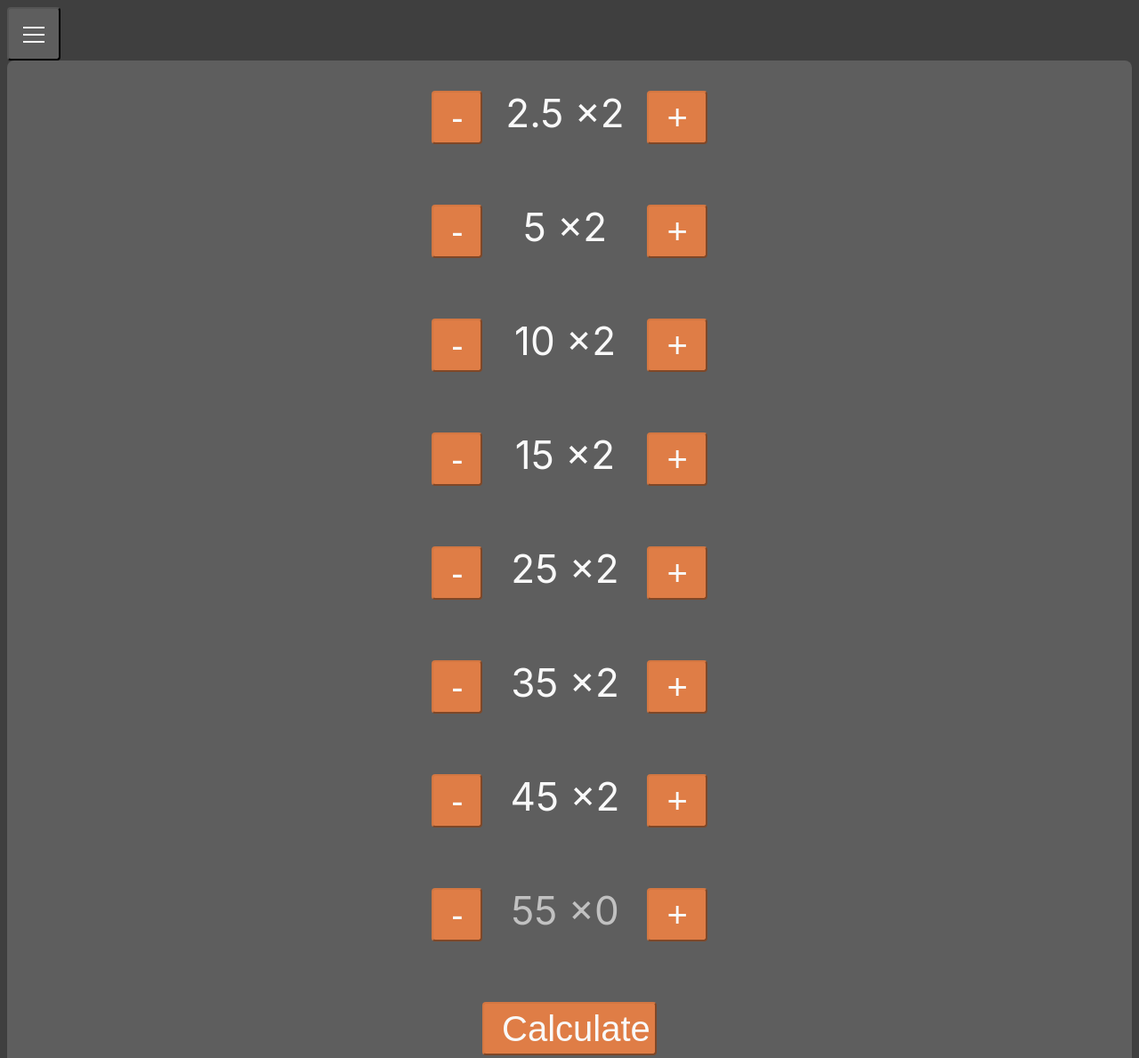
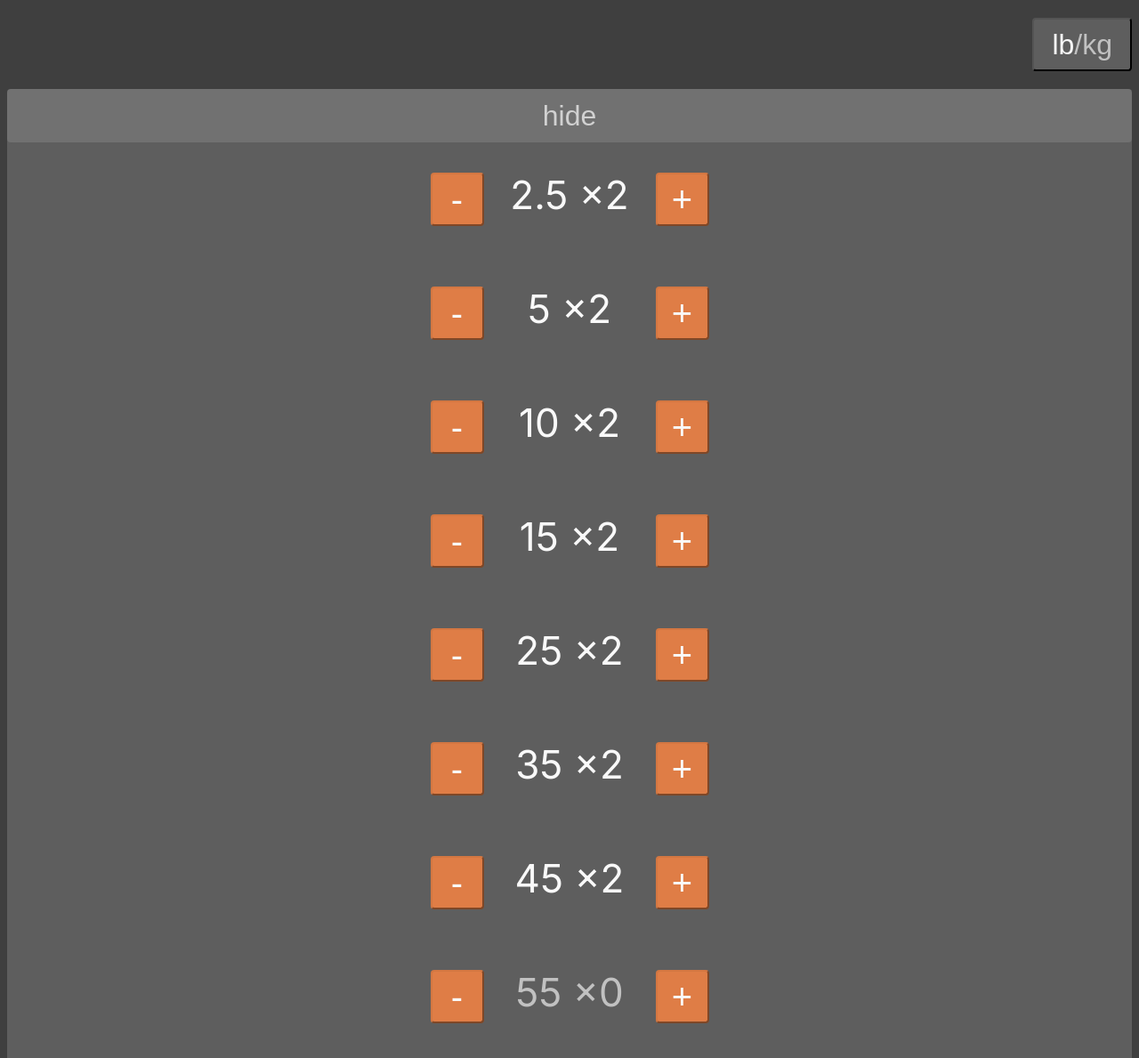
Before and after one commit to egrayum/Barbell-calculator, a plain HTML site: page index.html in a window 1280 px wide. Shown: the top 1189 px of the page at 89% size. Drawn offline with Linux system fonts and the light colour scheme.

Commit message:
Added kilogram option

```diff
--- a/index.html
+++ b/index.html
@@ -5,7 +5,8 @@
         <link rel="stylesheet" href="style.css">
         <link rel="stylesheet" href="https://fonts.googleapis.com/css?family=Inter">
         <script>
-            var page = 0; // 0=select weights, 1=list
+            var page = 0; // 0 = show, 1 = hide
+            var unit = 0; // 0 = pounds, 1 = kilos
             // available plates
             var plates = [ // 2.5, 5, 10, 15, 25, 35, 45
                 2,
@@ -23,13 +24,18 @@
             // hide/show plate selector
             function switch_page() {
                 page = (page + 1) % 2;
-                document.getElementById("selection_panel").hidden = page == 1 ? true : false;
+                document.getElementById("selection_subpanel").hidden = page == 1 ? true : false;
+                document.getElementById("menu_button").innerHTML = page == 1 ? "show" : "hide";
             };
 
             // change available plates
-            function add_remove_plate(weight, n, para_ref, w2) {
+            function add_remove_plate(weight, n, para_ref) {
                 // min of 0, max of 8
                 plates[weight] = Math.min(8, Math.max(0, plates[weight] + n));
+                // set label text
+                var pounds_label_list = ["2.5 x", "5 x", "10 x", "15 x", "25 x", "35 x", "45 x", "55 x"];
+                var kilos_label_list = ["1.25 x", "2.5 x", "5 x", "10 x", "15 x", "20 x", "25 x"];
+                var w2 = unit == 0 ? pounds_label_list[weight] : kilos_label_list[weight];
                 document.getElementById(para_ref).innerHTML = w2 + plates[weight];
                 // change text color
                 if (plates[weight] == 0) {
@@ -56,7 +62,7 @@
                 elements = 0;
 
                 // start at 50, loop through all multiples of 5 to get to 500, figure out if you can make each weight
-                for (let i = 5; i < 455; i += 5) {
+                for (let i = (unit == 0 ? 5 : 2.5); i < (unit == 0 ? 455 : 225); i += (unit == 0 ? 5 : 2.5)) {
 
                     //console.log("new weight: " + (i + 45));
 
@@ -65,8 +71,9 @@
 
                     // disposable plates array
                     var available_plates = [];
-                    for (j = 0; j < plates.length; j++) {
-                        var to_add = [2.5, 5, 10, 15, 25, 35, 45, 55][j];
+                    //console.log(plates.length - (unit == 0 ? 0 : 1));
+                    for (j = 0; j < plates.length - (unit == 0 ? 0 : 1); j++) {
+                        var to_add = unit == 0 ? [2.5, 5, 10, 15, 25, 35, 45, 55][j] : [1.25, 2.5, 5, 10, 15, 20, 25][j];
                         for (q = 0; q < plates[j]/2; q++) {
                             available_plates.push(to_add);
                         };
@@ -74,7 +81,7 @@
 
                     // number of total available plates
                     var avln = 0;
-                    for (q = 0; q < plates.length; q++) {
+                    for (q = 0; q < plates.length - (unit == 0 ? 0 : 1); q++) {
                         avln += plates[q]/2;
                     };
 
@@ -92,7 +99,7 @@
                         // find the biggest available plate less than remaining weight, that hasn't been tried before
                         for (q = 0; q < node_ref[1].length; q++) {
 
-                            //console.log("prospective weight " + node_ref[0] + "," + node_ref[1][node_ref[1].length - q - 1]);
+                                //console.log("prospective weight " + node_ref[0] + ", " + node_ref[1][node_ref[1].length - q - 1]);
 
                             if (node_ref[1][node_ref[1].length - q - 1] <= node_ref[2] && explored_nodes.includes(explored_nodes[current_index] + "," + node_ref[1][node_ref[1].length - q - 1]) == false) { // !! needs [0]'d somehow
 
@@ -128,6 +135,7 @@
                                     };
                                     // no non-dead end nodes? terminate
                                     if (w == explored_weights.length) {
+                                        //console.log("terminating");
                                         terminate = true;
                                     };
                                 };
@@ -151,7 +159,7 @@
 
                             // create weight display text
                             const p1 = document.createElement("p");
-                            const node1 = document.createTextNode(i + 45); // create text to attach to paragraph
+                            const node1 = document.createTextNode(i + (unit == 0 ? 45 : 20)); // create text to attach to paragraph
                             p1.appendChild(node1);
                             p1.setAttribute("class", "weight_display_text");
                             d1.appendChild(p1); // append to main div
@@ -211,70 +219,95 @@
             };
 
 
+            // change from lbs to kilos
+            function change_unit() {
+
+                unit = (unit + 1) % 2; // 0 = lb, 1 = kg
+                // change text color
+                document.getElementById("pounds").style.color = unit == 0 ? "#f9f9f9" : "#c1c1c1";
+                document.getElementById("kilos").style.color = unit == 1 ? "#f9f9f9" : "#c1c1c1";
+
+                // hide the 55lb element
+                document.getElementById("selector_55").hidden = unit == 0 ? false : true;
+
+                // change plate selector values
+                var selector_ref_list = ["selector_2_5_text", "selector_5_text", "selector_10_text", "selector_15_text", "selector_25_text", "selector_35_text", "selector_45_text"];
+                // important - metric does not have 15lb equivalent
+                for (i = 0; i < 7; i++) {
+                    add_remove_plate(i, 0, selector_ref_list[i]);
+                };
+
+                make_combos();
+
+            };
+
+
         </script>
     </head>
     <body>
-        <div id="menu_slice">
-            <button id="menu_button" onclick="switch_page()">
-                <svg width="24" height="24">
-                    <line x1="0" y1="6" x2="24" y2="6" class="panel_svg" />
-                    <line x1="0" y1="14" x2="24" y2="14" class="panel_svg" />
-                    <line x1="0" y1="22" x2="24" y2="22" class="panel_svg" />
-                </svg>
-            </button>
+
+        <div id="header_slice">
+            <button id="unit_switcher" onclick="change_unit()"><span id="pounds">lb</span>/<span id="kilos">kg</span></button>
         </div>
 
         <div class="panel" id="selection_panel">
+            <div id="menu_slice">
+                <button id="menu_button" onclick="switch_page()">hide</button>
+            </div>
+
+            <div class="panel" id="selection_subpanel">
                 <div class="plate_selector" id="selector_2_5">
-                <button class="plate_selector_button" id="plate_selector_button_2_5_minus" onclick="add_remove_plate(0, -2, 'selector_2_5_text', '2.5 x')">-</button>
+                    <button class="plate_selector_button" id="plate_selector_button_2_5_minus" onclick="add_remove_plate(0, -2, 'selector_2_5_text')">-</button>
                     <p class="plate_selector_text" id="selector_2_5_text">2.5 x2</p>
-                <button class="plate_selector_button" id="plate_selector_button_2_5_plus" onclick="add_remove_plate(0, 2, 'selector_2_5_text', '2.5 x')">+</button>
+                    <button class="plate_selector_button" id="plate_selector_button_2_5_plus" onclick="add_remove_plate(0, 2, 'selector_2_5_text')">+</button>
                 </div>
 
                 <div class="plate_selector" id="selector_5">
-                <button class="plate_selector_button" id="plate_selector_button_5_minus" onclick="add_remove_plate(1, -2, 'selector_5_text', '5 x')">-</button>
+                    <button class="plate_selector_button" id="plate_selector_button_5_minus" onclick="add_remove_plate(1, -2, 'selector_5_text')">-</button>
                     <p class="plate_selector_text" id="selector_5_text">5 x2</p>
-                <button class="plate_selector_button" id="plate_selector_button_5_plus" onclick="add_remove_plate(1, 2, 'selector_5_text', '5 x')">+</button>
+                    <button class="plate_selector_button" id="plate_selector_button_5_plus" onclick="add_remove_plate(1, 2, 'selector_5_text')">+</button>
                 </div>
 
                 <div class="plate_selector" id="selector_10">
-                <button class="plate_selector_button" id="plate_selector_button_10_minus" onclick="add_remove_plate(2, -2, 'selector_10_text', '10 x')">-</button>
+                    <button class="plate_selector_button" id="plate_selector_button_10_minus" onclick="add_remove_plate(2, -2, 'selector_10_text')">-</button>
                     <p class="plate_selector_text" id="selector_10_text">10 x2</p>
-                <button class="plate_selector_button" id="plate_selector_button_10_plus" onclick="add_remove_plate(2, 2, 'selector_10_text', '10 x')">+</button>
+                    <button class="plate_selector_button" id="plate_selector_button_10_plus" onclick="add_remove_plate(2, 2, 'selector_10_text')">+</button>
                 </div>
 
                 <div class="plate_selector" id="selector_15">
-                <button class="plate_selector_button" id="plate_selector_button_15_minus" onclick="add_remove_plate(3, -2, 'selector_15_text', '15 x')">-</button>
+                    <button class="plate_selector_button" id="plate_selector_button_15_minus" onclick="add_remove_plate(3, -2, 'selector_15_text')">-</button>
                     <p class="plate_selector_text" id="selector_15_text">15 x2</p>
-                <button class="plate_selector_button" id="plate_selector_button_15_plus" onclick="add_remove_plate(3, 2, 'selector_15_text', '15 x')">+</button>
+                    <button class="plate_selector_button" id="plate_selector_button_15_plus" onclick="add_remove_plate(3, 2, 'selector_15_text')">+</button>
                 </div>
 
                 <div class="plate_selector" id="selector_25">
-                <button class="plate_selector_button" id="plate_selector_button_25_minus" onclick="add_remove_plate(4, -2, 'selector_25_text', '25 x')">-</button>
+                    <button class="plate_selector_button" id="plate_selector_button_25_minus" onclick="add_remove_plate(4, -2, 'selector_25_text')">-</button>
                     <p class="plate_selector_text" id="selector_25_text">25 x2</p>
-                <button class="plate_selector_button" id="plate_selector_button_25_plus" onclick="add_remove_plate(4, 2, 'selector_25_text', '25 x')">+</button>
+                    <button class="plate_selector_button" id="plate_selector_button_25_plus" onclick="add_remove_plate(4, 2, 'selector_25_text')">+</button>
                 </div>
 
                 <div class="plate_selector" id="selector_35">
-                <button class="plate_selector_button" id="plate_selector_button_35_minus" onclick="add_remove_plate(5, -2, 'selector_35_text', '35 x')">-</button>
+                    <button class="plate_selector_button" id="plate_selector_button_35_minus" onclick="add_remove_plate(5, -2, 'selector_35_text')">-</button>
                     <p class="plate_selector_text" id="selector_35_text">35 x2</p>
-                <button class="plate_selector_button" id="plate_selector_button_35_plus" onclick="add_remove_plate(5, 2, 'selector_35_text', '35 x')">+</button>
+                    <button class="plate_selector_button" id="plate_selector_button_35_plus" onclick="add_remove_plate(5, 2, 'selector_35_text')">+</button>
                 </div>
 
                 <div class="plate_selector" id="selector_45">
-                <button class="plate_selector_button" id="plate_selector_button_45_minus" onclick="add_remove_plate(6, -2, 'selector_45_text', '45 x')">-</button>
+                    <button class="plate_selector_button" id="plate_selector_button_45_minus" onclick="add_remove_plate(6, -2, 'selector_45_text')">-</button>
                     <p class="plate_selector_text" id="selector_45_text">45 x2</p>
-                <button class="plate_selector_button" id="plate_selector_button_45_plus" onclick="add_remove_plate(6, 2, 'selector_45_text', '45 x')">+</button>
+                    <button class="plate_selector_button" id="plate_selector_button_45_plus" onclick="add_remove_plate(6, 2, 'selector_45_text')">+</button>
                 </div>
 
-            <div class="plate_selector" id="selector_45">
-                <button class="plate_selector_button" id="plate_selector_button_55_minus" onclick="add_remove_plate(7, -2, 'selector_55_text', '55 x')">-</button>
+                <div class="plate_selector" id="selector_55">
+                    <button class="plate_selector_button" id="plate_selector_button_55_minus" onclick="add_remove_plate(7, -2, 'selector_55_text')">-</button>
                     <p class="plate_selector_text" id="selector_55_text">55 x0</p>
-                <button class="plate_selector_button" id="plate_selector_button_55_plus" onclick="add_remove_plate(7, 2, 'selector_55_text', '55 x')">+</button>
+                    <button class="plate_selector_button" id="plate_selector_button_55_plus" onclick="add_remove_plate(7, 2, 'selector_55_text')">+</button>
                 </div>
 
                 <div class="plate_selector" id="total_button_container">
-                <button class="plate_selector_button" id="total_button" onclick="make_combos()">Calculate</button>
+                    <button class="plate_selector_button" id="total_button" onclick="make_combos()">Input</button>
+                </div>
+
             </div>
         </div>
 
--- a/style.css
+++ b/style.css
@@ -19,11 +19,6 @@ p {
     background-color: #5e5e5e;
     border-radius: 8px;
     min-width: 688px;
-}
-
-.panel_svg {
-    stroke-width: 2px;
-    stroke: #f9f9f9;
 }
 
 .basic_title {
@@ -60,7 +55,7 @@ p {
     margin-right: 10px;
     margin-top: 2px;
     margin-bottom: 0;
-    width: 148px;
+    width: 156px;
     vertical-align: middle;
 }
 
@@ -70,14 +65,13 @@ p {
     vertical-align: top;
     text-align: center;
     margin: 4px;
-    padding-left: 20px;
-    padding-right: 20px;
     color: #f9f9f9;
     background-color: #df7d46;
     border-color: #d37742;
     border-radius: 4px;
     font-size: 40px;
-    min-width: 50px;
+    min-width: 60px;
+    max-width: 60px;
     height: 60px;
 }
 
@@ -143,22 +137,18 @@ p {
 }
 
 #menu_button {
-    background-color: #5e5e5e;
+    background-color: #717171;
+    color: #d1d1d1;
+    font-size: 32px;
     border-radius: 4px;
-    width: 60px;
+    border: 0;
+    width: 100%;
     height: 60px;
-}
-
-#top_button {
-    height: 30px;
-    width: 30px;
-    background-color: #d1d1d1;
-    border-radius: 4px;
 }
 
 #total_button {
     height: 60px;
-    width: 196px;
+    min-width: 196px;
 }
 
 #total_button_container {
@@ -172,3 +162,33 @@ p {
 #selector_55_text {
     color: #c1c1c1;
 }
+
+#menu_slice {
+    text-align: center;
+}
+
+#header_slice {
+    text-align: right;
+    height: 60px;
+    margin-bottom: 20px;
+    margin-top: 20px;
+}
+
+#unit_switcher {
+    text-align: center;
+    color: #c1c1c1;
+    height: 100%;
+    padding-left: 20px;
+    padding-right: 20px;
+    font-size: 32px;
+    background-color: #5e5e5e;
+    border-radius: 4px;
+}
+
+#pounds {
+    color: #f9f9f9;
+}
+
+#kilos {
+    color: #c1c1c1;
+}
```
Lines whose indentation alone changed are shown as unchanged.
